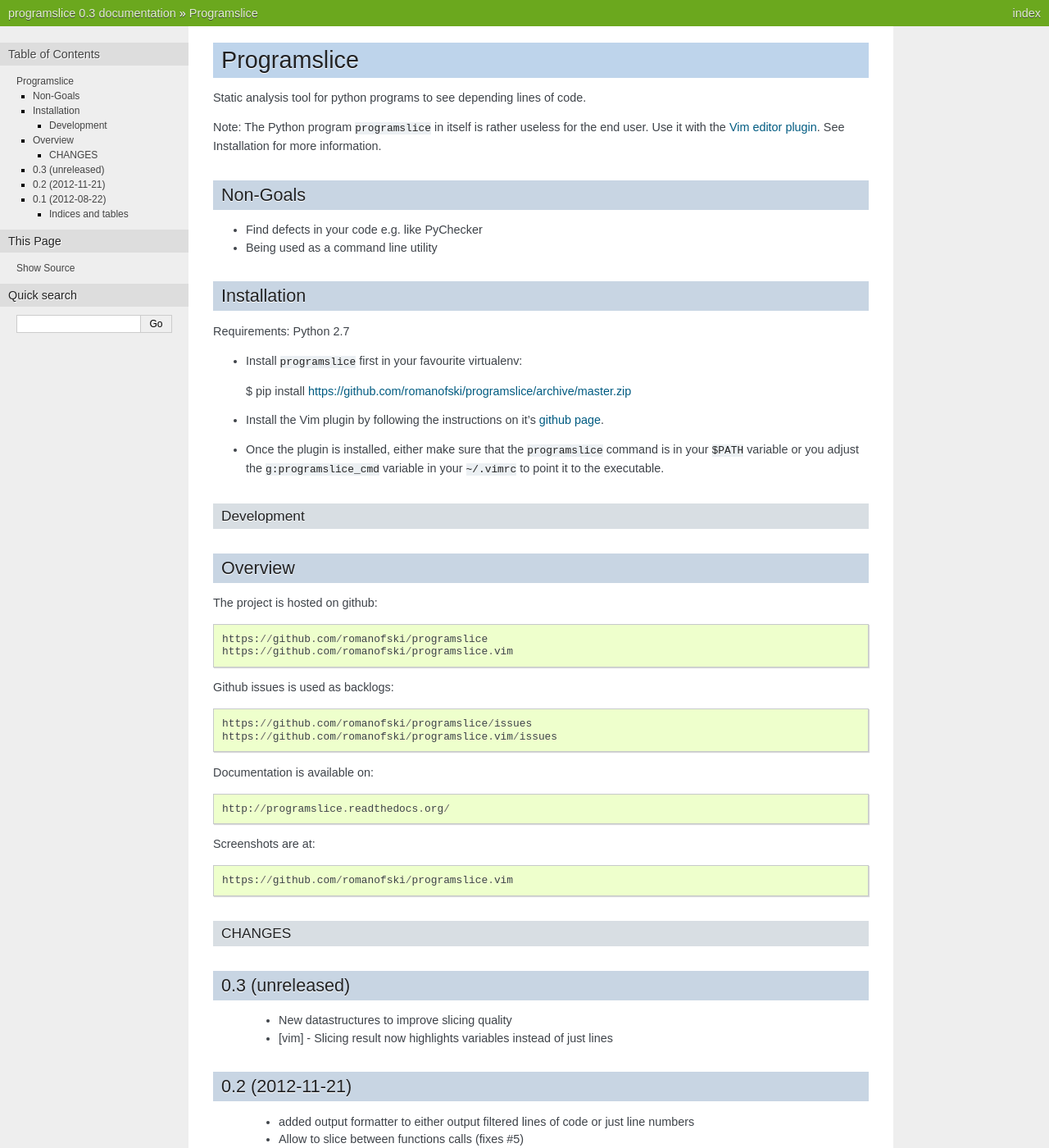
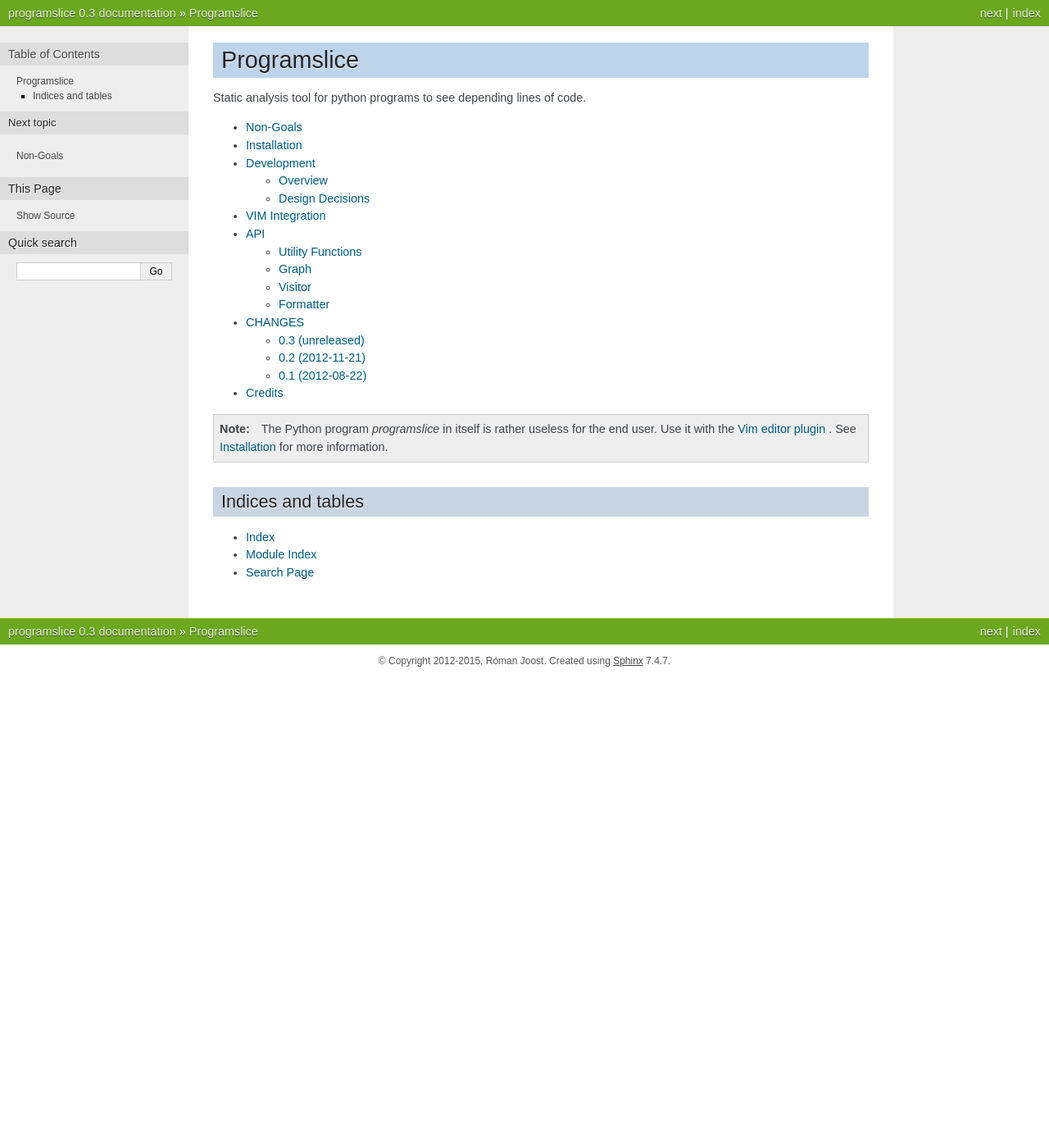
Before and after one commit to romanofski/programslice, a Sphinx documentation site: the page built from docs/index.rst, in a window 1280 px wide and 1400 px high. Shown: the whole window at 82% size. Built offline with Sphinx 7.4.7, drawn with Linux system fonts in a browser that asks for light colours; formulas are drawn with MathJax 3; some of the changed lines change nothing that is shown; some of the changed text lies outside the part shown.

Commit message:
docs: Split up structure
Attempt to keep developer docs in sphinx.

```diff
--- /dev/null
+++ b/docs/credits.rst
@@ -0,0 +1,25 @@
+Credits
+=======
+
+This work would not be possible without:
+
+    * Andreas Zellers book "Why Programs Fail: A Guide to Systematic
+      Debugging"; ISBN13: 9780123745156. It introduced me to the idea of
+      program slicing.
+
+    * Ned Batchelders code complexity micro tool. I've studied his
+      program and taken a few implementation ideas on board. Thank you
+      very much for this.
+      http://nedbatchelder.com/blog/200803/python_code_complexity_microtool.html
+
+    * Jens Krinkes "Advanced Slicing of Sequential and Concurrent
+      Programs" thesis:
+      http://www.opus-bayern.de/uni-passau/volltexte/2004/37/pdf/thesis_a5.pdf
+
+    * Wikipedia
+      http://en.wikipedia.org/wiki/Program_slicing
+
+    * VIM plug-ins: Muraoka Yusuke for pep8.vim, Kevin Watters for
+      pychecker.vim and Tim Pope for fugitive.vim
+
+    * Mark Harman, A piece of cake; http://www0.cs.ucl.ac.uk/staff/mharman/exe1.html
--- /dev/null
+++ b/docs/development.rst
@@ -0,0 +1,37 @@
+Development
+===========
+
+Overview
+--------
+
+The project is hosted on github:
+
+    https://github.com/romanofski/programslice
+    https://github.com/romanofski/programslice.vim
+
+Github issues is used as backlogs:
+
+    https://github.com/romanofski/programslice/issues
+    https://github.com/romanofski/programslice.vim/issues
+
+Documentation is available on:
+
+    http://programslice.readthedocs.org/
+
+Screenshots are at:
+
+    https://github.com/romanofski/programslice.vim
+
+Design Decisions
+----------------
+
+The implementation makes use of the Python ASTs `ctx` attribute in order
+to find out if variables are written or read. The control flow graph
+representing the source code is currently very basic; most likely
+leading to errors in the slice result.
+
+At this point in time, I'm concentrating not on exact accuracy (if even
+possible in a duck typed language), but on an overall good user
+experience.
+
+.. include:: ../programslice/tests/test_slice_forward.txt
--- a/docs/index.rst
+++ b/docs/index.rst
@@ -6,8 +6,26 @@
 ..  moduleauthor:: Róman Joost <roman@bromeco.de>
 ..  default-domain:: py
 
-.. include:: ../README.rst
-.. include:: CHANGES.rst
+==============
+ Programslice
+==============
+
+Static analysis tool for python programs to see depending lines of code.
+
+
+.. toctree::
+   :maxdepth: 2
+
+   intro
+   development
+   vim
+   api
+   CHANGES
+   credits
+
+
+.. note:: The Python program `programslice` in itself is rather useless for the end user. Use it
+   with the `Vim editor plugin <https://github.com/romanofski/programslice.vim>`_ . See :ref:`programslice-installation` for more information.
 
 Indices and tables
 ==================
--- a/docs/intro.rst
+++ b/docs/intro.rst
@@ -1 +1,24 @@
-.. include:: ../programslice/tests/test_slice_forward.txt
+Non-Goals
+=========
+
+    * Find defects in your code e.g. like PyChecker
+    * Being used as a command line utility
+
+.. _programslice-installation:
+
+Installation
+============
+
+Requirements: Python 2.7
+
+* Install `programslice` first in your favourite virtualenv::
+
+    $ pip install https://github.com/romanofski/programslice/archive/master.zip
+
+* Install the Vim plugin by following the instructions on it's `github
+  page <https://github.com/romanofski/programslice.vim>`_.
+
+* Once the plugin is installed, either make sure that the
+  ``programslice`` command is in your ``$PATH`` variable or you adjust
+  the ``g:programslice_cmd`` variable in your ``~/.vimrc`` to point it
+  to the executable.
```
